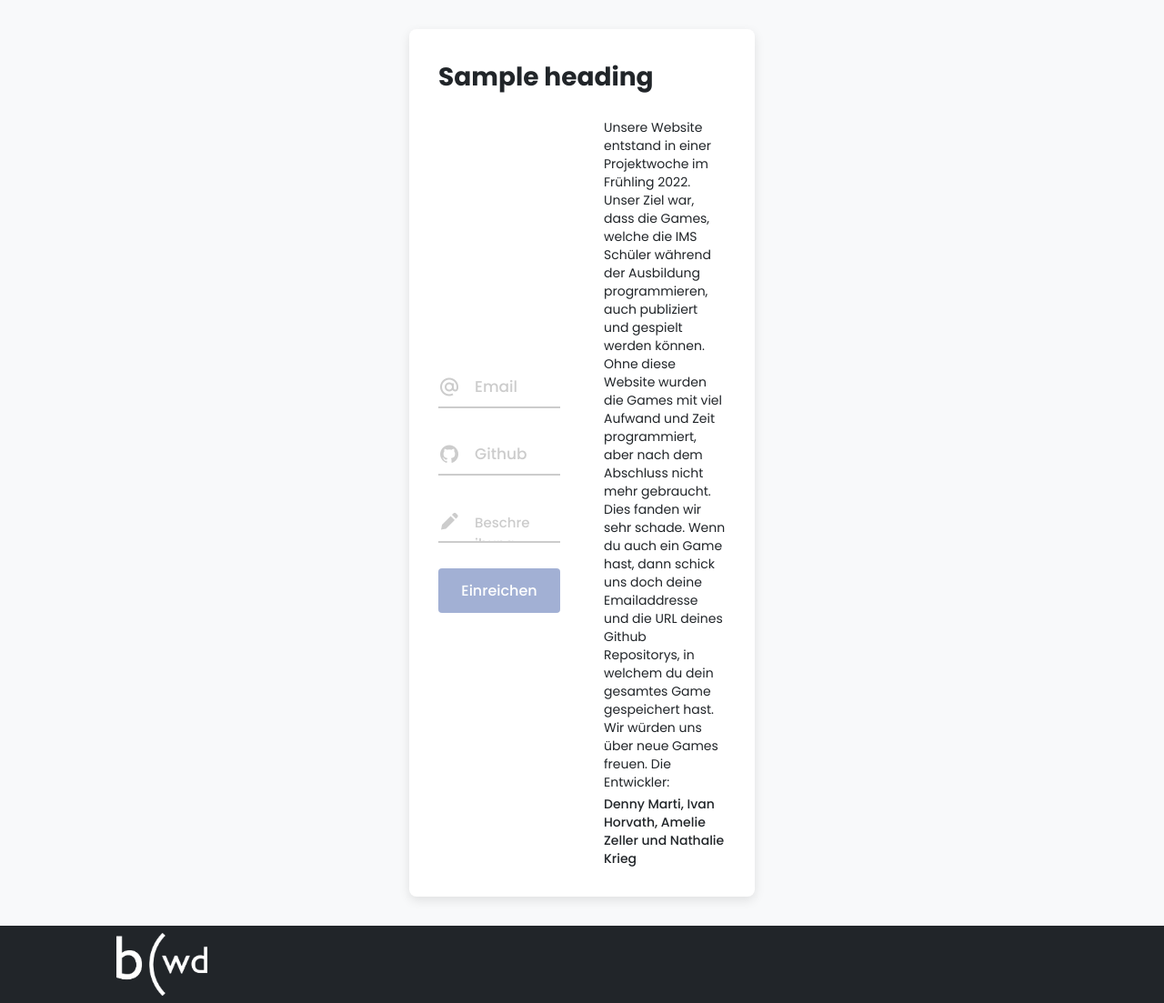
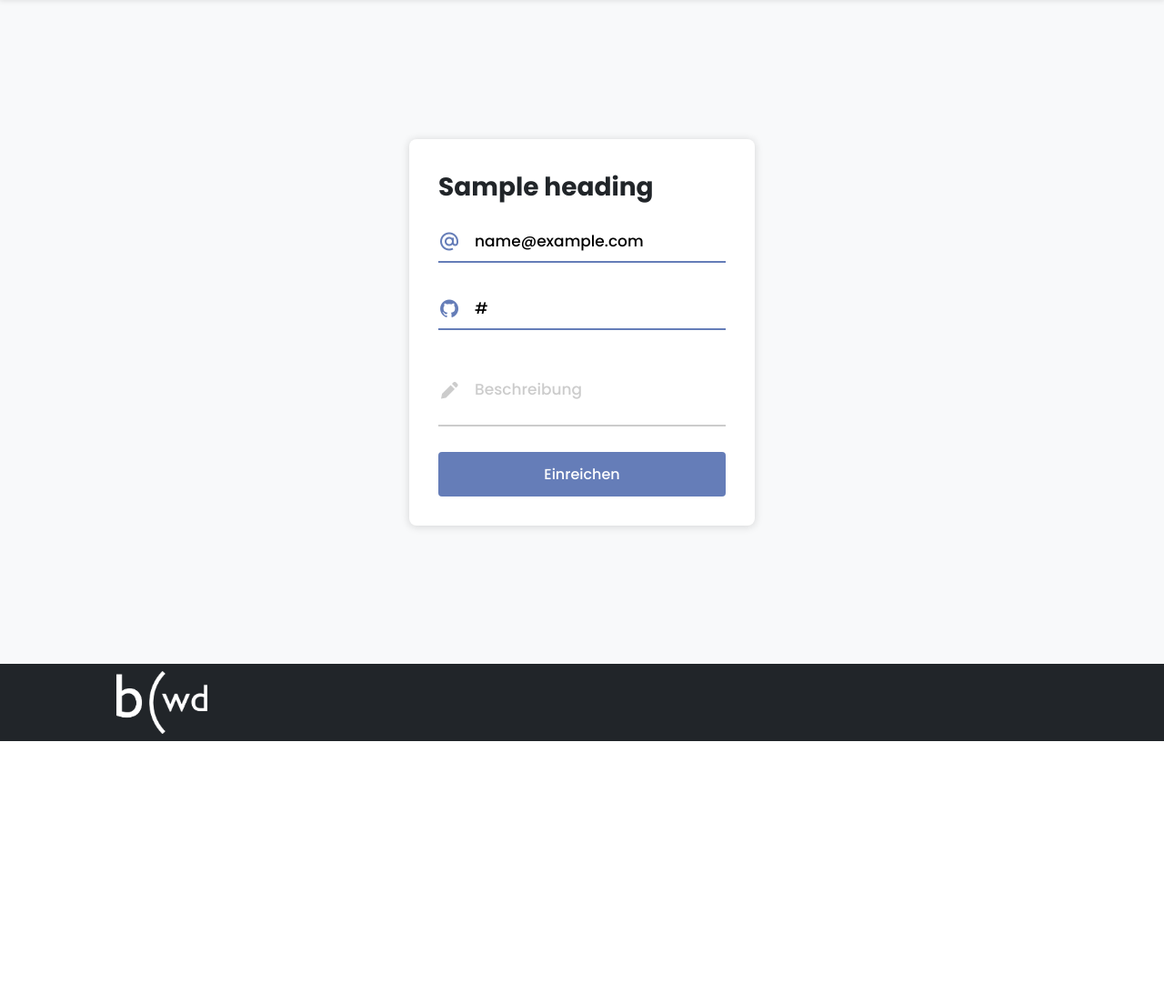
Before and after one commit to dennymarti/imsgames, a PHP site: template templates/game/request.php in a window 1280 px wide. Shown: the part 70-1173 px from the top of the page at 91% size. After the commit the page ends 885 px from the top, so only its background shows below. Run offline with PHP 8.4, Linux system fonts and the light colour scheme; the template is opened without the code that fills it: most values are stand-ins (such as "Sample title", 1, 10 or a date in 2020); some libraries are stand-ins or nearby versions.

Commit message:
Updated Request page & optimized css

```diff
--- a/public/css/card.css
+++ b/public/css/card.css
@@ -1,7 +1,7 @@
 .card {
     background-color: white;
     border-radius: 8px;
-    box-shadow: 0 4px 4px rgba(0, 0, 0, 0.05);
+    box-shadow: 0 1px 8px 1px rgba(0, 0, 0, 0.125);
     max-height: 320px;
     height: fit-content;
     padding: 0.75rem 1rem;
--- /dev/null
+++ b/public/css/form.css
@@ -0,0 +1,134 @@
+.form {
+    background-color: white;
+    box-shadow: 0 1px 8px 1px rgba(0, 0, 0, 0.125);
+    border-radius: 8px;
+    padding: 2rem;
+    max-width: 380px;
+    width: 100%;
+}
+.form-author {
+    font-size: 14px;
+    font-weight: 500;
+    margin-top: 4px;
+}
+.form-description {
+    font-size: 14px;
+    margin: 8px 0 0;
+}
+.form-content {
+    display: flex;
+    align-items: center;
+    flex-direction: row;
+    gap: 3rem;
+}
+.form-heading {
+    margin-bottom: 1rem;
+}
+.form-inputs {
+    flex: 50%;
+    max-width: 380px;
+}
+.form-info {
+    flex: 50%;
+    line-height: 20px;
+    max-width: 380px;
+}
+.form-title {
+    font-size: 28px;
+}
+.form-field {
+    display: flex;
+    align-items: center;
+    margin-bottom: 1.75rem;
+    position: relative;
+    transition: var(--transition);
+    -webkit-transition: var(--transition);
+    width: 100%;
+}
+.form-field.invalid {
+    padding-top: 1rem;
+}
+.form-field.valid > .bxc {
+    opacity: 1;
+}
+.form-field.invalid > .bxw {
+    opacity: 1;
+}
+.form-field.valid > .bxp {
+    right: 1.5rem;
+}
+.form-field.invalid > .tooltip-box {
+    opacity: 1;
+}
+.form-field.invalid > .bxp {
+    right: 1.5rem;
+}
+.form-input {
+    border: none;
+    border-radius: 0;
+    -webkit-border-radius: 0;
+    border-bottom: 2px solid #ccc;
+    outline: none;
+    position: relative;
+    height: 46px;
+    font-size: 17px;
+    font-weight: 500;
+    padding: 0 2rem 0 2.5rem;
+    transition: var(--transition);
+    -webkit-transition: var(--transition);
+    width: 100%;
+}
+.form-input::placeholder {
+    color: #ccc;
+}
+.form-input:is(:focus, :valid) {
+    border-bottom: 2px solid var(--blue);
+}
+.form-input:is(:focus, :valid) ~ .bxd {
+    color: var(--blue);
+}
+.form-input:is(:focus, :valid) ~ .bxp {
+    color: var(--blue);
+}
+.form-text {
+    font-size: 16px;
+    font-weight: 500;
+    margin-bottom: 1.25rem;
+    position: relative;
+    text-align: center;
+}
+.form-textarea {
+    height: auto;
+    overflow-y: auto;
+    padding-top: 24px;
+}
+.form-textarea::placeholder {
+    font-size: 17px;
+}
+.form-textarea::-webkit-scrollbar {
+    display: none;
+}
+.form-wrapper {
+    display: flex;
+    align-items: center;
+    justify-content: center;
+    gap: 1rem;
+    min-height: var(--min-height);
+    height: fit-content;
+    padding: 2rem 0;
+    width: 100%;
+}
+.form-submit {
+    background-color: var(--blue);
+    border: none;
+    border-radius: 4px;
+    cursor: pointer;
+    color: white;
+    font-size: 1rem;
+    font-weight: 500;
+    padding: 0.75rem 0;
+    width: 100%;
+}
+.form-submit:disabled {
+    opacity: 0.6;
+}
--- a/public/css/style.css
+++ b/public/css/style.css
@@ -1,6 +1,7 @@
 @import url("https://fonts.googleapis.com/css2?family=Poppins:wght@400;500;600;700;800&display=swap");
 @import "card.css";
 @import "comment.css";
+@import "form.css";
 @import "nav.css";
 @import "toast.css";
 
@@ -59,65 +60,6 @@ body {
     background-color: var(--light);
     color: #212529;
 }
-
-.bx {
-    font-size: 24px;
-    position: absolute;
-    transition: all 0.3s ease;
-}
-
-.bxf {
-    color: #ccc;
-    left: 0;
-    pointer-events: none;
-}
-
-.bx-vs {
-    color: lightgreen;
-    opacity: 0;
-    pointer-events: none;
-    right: 0;
-}
-
-.bx-vw {
-    color: red;
-    opacity: 0;
-    pointer-events: none;
-    right: 0;
-}
-
-.bx-cu {
-    font-size: 36px;
-    position: relative;
-    line-height: 38px;
-}
-
-.bxn {
-    position: relative;
-    font-size: 3rem;
-}
-
-.bxp {
-    display: block;
-    color: #ccc;
-    cursor: pointer;
-    pointer-events: auto;
-    padding: 4px;
-    right: 0;
-}
-
-.bxi {
-    color: white;
-    font-size: 28px;
-    position: relative;
-}
-
-.bx-error-circle {
-    align-self: center;
-    font-size: 24px;
-    position: relative;
-}
-
 .button {
     background-color: var(--blue);
     border-radius: 2rem;
@@ -127,6 +69,47 @@ body {
     padding: 0.5rem 1.5rem;
     position: relative;
     width: fit-content;
+}
+.bxf {
+    font-size: 24px;
+    pointer-events: none;
+    position: absolute;
+    transition: all 0.3s ease;
+}
+.bxd {
+    color: #ccc;
+    left: 0;
+}
+.bxc {
+    color: lightgreen;
+    opacity: 0;
+    right: 0;
+}
+.bxi {
+    align-self: center;
+    font-size: 20px;
+}
+.bxw {
+    color: red;
+    opacity: 0;
+    right: 0;
+}
+.bxu {
+    font-size: 36px;
+    position: relative;
+    line-height: 38px;
+}
+.bxn {
+    position: relative;
+    font-size: 24px;
+}
+.bxp {
+    display: block;
+    color: #ccc;
+    cursor: pointer;
+    pointer-events: auto;
+    padding: 4px;
+    right: 0;
 }
 
 .container {
@@ -202,164 +185,10 @@ body {
 
 .header {
     background-color: white;
+    box-shadow: 0 0 6px 1px rgba(0, 0, 0, 0.1);
     position: fixed;
     width: 100%;
     z-index: 100;
-}
-
-.form {
-    background-color: white;
-    box-shadow: 0 4px 12px rgba(0, 0, 0, 0.1);
-    border-radius: 8px;
-    padding: 2rem;
-    max-width: 380px;
-    width: 100%;
-}
-
-.form-author {
-    font-size: 14px;
-    font-weight: 500;
-    margin-top: 4px;
-}
-
-.form-description {
-    font-size: 14px;
-    margin: 8px 0 0;
-}
-
-.form-content {
-    display: flex;
-    align-items: center;
-    flex-direction: row;
-    gap: 3rem;
-}
-
-.form-heading {
-    margin-bottom: 1rem;
-}
-
-.form-inputs {
-    flex: 50%;
-    max-width: 380px;
-}
-
-.form-info {
-    flex: 50%;
-    line-height: 20px;
-    max-width: 380px;
-}
-
-.form-title {
-    font-size: 28px;
-}
-
-.form-field {
-    display: flex;
-    align-items: center;
-    margin-bottom: 1.75rem;
-    position: relative;
-    transition: var(--transition);
-    -webkit-transition: var(--transition);
-    width: 100%;
-}
-
-.form-field.invalid {
-    padding-top: 1rem;
-}
-
-.form-field.valid > .bx-check-circle {
-    opacity: 1 !important;
-}
-
-.form-field.invalid > .bx-x-circle {
-    opacity: 1 !important;
-}
-
-.form-field.valid > .bxp {
-    right: 1.5rem;
-}
-
-.form-field.invalid > .tooltip-box {
-    opacity: 1;
-}
-
-.form-field.invalid > .bxp {
-    right: 1.5rem;
-}
-
-.form-input {
-    border: none;
-    border-radius: 0;
-    -webkit-border-radius: 0;
-    border-bottom: 2px solid #ccc;
-    outline: none;
-    position: relative;
-    height: 46px;
-    font-size: 17px;
-    font-weight: 500;
-    padding: 0 2rem 0 2.5rem;
-    transition: var(--transition);
-    -webkit-transition: var(--transition);
-    width: 100%;
-}
-
-.form-input::placeholder {
-    color: #ccc;
-}
-
-.form-input:is(:focus, :valid) {
-    border-bottom: 2px solid var(--blue);
-}
-
-.form-input:is(:focus, :valid) ~ .bxf {
-    color: var(--blue);
-}
-
-.form-input:is(:focus, :valid) ~ .bxp{
-    color: var(--blue);
-}
-
-.form-text {
-    font-size: 16px;
-    font-weight: 500;
-    margin-bottom: 1.25rem;
-    position: relative;
-    text-align: center;
-}
-
-.form-textarea {
-    padding-top: 12px;
-}
-
-.form-textarea::placeholder {
-    font-size: 15px;
-}
-
-.form-wrapper {
-    display: flex;
-    align-items: center;
-    justify-content: center;
-    gap: 1rem;
-    min-height: var(--min-height);
-    height: fit-content;
-    padding: 2rem 0;
-    width: 100%;
-}
-
-.form-submit {
-    background-color: var(--blue);
-    border: none;
-    border-radius: 4px;
-    cursor: pointer;
-    color: white;
-    font-size: 1rem;
-    font-weight: 500;
-    padding: 0.75rem 0;
-    width: 100%;
-}
-
-.form-submit:disabled {
-    opacity: 0.6;
 }
 
 .link {
@@ -399,7 +228,7 @@ body {
     opacity: 0;
     padding: 2px 4px;
     position: absolute;
-    top: 0;
+    top: -4px;
     transition: var(--transition);
     width: fit-content;
 }
@@ -409,7 +238,7 @@ body {
     content: '';
     height: 8px;
     position: absolute;
-    left: 2rem;
+    left: 2.5rem;
     bottom: -4px;
     transform: rotate(45deg);
     width: 8px;
--- a/public/js/function.js
+++ b/public/js/function.js
@@ -3,10 +3,10 @@ function visualizePassword(event) {
     const input = bx.parentElement.querySelector('.form-input');
     if (input.type === 'password') {
         input.type = 'text';
-        bx.classList = 'bx bx-show bxp';
+        bx.classList = 'bx bx-show bxf bxp';
     } else if (input.type === 'text') {
         input.type = 'password';
-        bx.classList = 'bx bx-hide bxp';
+        bx.classList = 'bx bx-hide bxf bxp';
     }
 }
 
--- a/public/js/validator.js
+++ b/public/js/validator.js
@@ -93,9 +93,6 @@ function validateDescription(event) {
     if (value.length < 1) {
         message = 'Beschreibung darf nicht leer sein.';
         setInvalid(control, message);
-    } else if (value.length < 10) {
-        message = 'Beschreibung muss min. 20 Buchstaben beinhalten';
-        setInvalid(control, message);
     } else {
         setValid(control);
     }
--- a/templates/game/request.php
+++ b/templates/game/request.php
@@ -1,16 +1,23 @@
 <div class="form-wrapper">
-    <form action="/request/create" method="post" class="form request-form">
+    <form action="/request/create/" method="post" class="form request-form">
         <div class="form-heading">
             <h2 class="form-title"><?= $heading ?></h2>
         </div>
 
         <div class="form-content">
             <div class="form-inputs">
+                <?php
+                if (isset($error)) {
+                    echo "
+<div class='error-box'>
+    <i class='bx bx-error-circle bxi'></i>
+    <p class='error-message'>$error</p>
+</div>";
+                }
+                ?>
                 <div class="form-field">
-                    <input class="form-input" type="text" name="email" placeholder="Email" onkeyup="validateEmail(event)" onfocusout="validateEmail(event)" required>
-                    <i class="bx bx-at bxf"></i>
-                    <i class="bx bx-x-circle bx-vw"></i>
-                    <i class="bx bx-check-circle bx-vs"></i>
+                    <input class="form-input" type="text" name="email" placeholder="Email" value="<?php if (isset($email)) { echo $email; } ?>" required>
+                    <i class="bx bx-at bxf bxd"></i>
 
                     <div class="tooltip-box">
                         <p class="tooltip-message"></p>
@@ -18,10 +25,8 @@
                 </div>
 
                 <div class="form-field">
-                    <input class="form-input" type="text" name="link" placeholder="Github Repository" onkeyup="validateLink(event)" onfocusout="validateLink(event)" required>
-                    <i class="bx bxl-github bxf"></i>
-                    <i class="bx bx-x-circle bx-vw"></i>
-                    <i class="bx bx-check-circle bx-vs"></i>
+                    <input class="form-input" type="text" name="link" placeholder="Github Repository" value="<?php if (isset($link)) { echo $link; } ?>" required>
+                    <i class="bx bxl-github bxf bxd"></i>
 
                     <div class="tooltip-box">
                         <p class="tooltip-message"></p>
@@ -29,31 +34,29 @@
                 </div>
 
                 <div class="form-field">
-                    <textarea class="form-input form-textarea" type="text" name="textarea"
-                  placeholder="Beschreibung" rows="1" onkeyup="validateDescription(event)" onfocusout="validateDescription(event)" required></textarea>
-                    <i class="bx bxs-pencil bxf"></i>
-                    <i class="bx bx-x-circle bx-vw"></i>
-                    <i class="bx bx-check-circle bx-vs"></i>
+                    <textarea class="form-input form-textarea" type="text" name="description"
+                  placeholder="Beschreibung" value="<?php if (isset($description)) { echo $description; } ?>" required></textarea>
+                    <i class="bx bxs-pencil bxf bxd"></i>
 
                     <div class="tooltip-box">
                         <p class="tooltip-message"></p>
                     </div>
                 </div>
 
-                <button class="form-submit" type="submit" name="send" disabled>Einreichen</button>
+                <button class="form-submit" type="submit" name="send">Einreichen</button>
             </div>
 
-            <div class="form-info">
-                <p class="form-description">
-                    Unsere Website entstand in einer Projektwoche im Frühling 2022. Unser Ziel war, dass die Games, welche die IMS Schüler während der Ausbildung programmieren, auch publiziert und
-                    gespielt werden können. Ohne diese Website wurden die Games mit viel Aufwand und Zeit programmiert, aber nach dem Abschluss nicht mehr gebraucht. Dies fanden wir sehr schade.
-                    Wenn du auch ein Game hast, dann schick uns doch deine Emailaddresse und die URL deines Github Repositorys, in welchem du dein gesamtes Game gespeichert hast. Wir würden uns
-                    über neue Games freuen. Die Entwickler:
-                </p>
-                <p class="form-author">
-                    Denny Marti, Ivan Horvath, Amelie Zeller und Nathalie Krieg
-                </p>
-            </div>
+<!--            <div class="form-info">-->
+<!--                <p class="form-description">-->
+<!--                    Unsere Website entstand in einer Projektwoche im Frühling 2022. Unser Ziel war, dass die Games, welche die IMS Schüler während der Ausbildung programmieren, auch publiziert und-->
+<!--                    gespielt werden können. Ohne diese Website wurden die Games mit viel Aufwand und Zeit programmiert, aber nach dem Abschluss nicht mehr gebraucht. Dies fanden wir sehr schade.-->
+<!--                    Wenn du auch ein Game hast, dann schick uns doch deine Emailaddresse und die URL deines Github Repositorys, in welchem du dein gesamtes Game gespeichert hast. Wir würden uns-->
+<!--                    über neue Games freuen. Die Entwickler:-->
+<!--                </p>-->
+<!--                <p class="form-author">-->
+<!--                    Denny Marti, Ivan Horvath, Amelie Zeller und Nathalie Krieg-->
+<!--                </p>-->
+<!--            </div>-->
         </div>
     </form>
 </div>
--- a/templates/game/selected.php
+++ b/templates/game/selected.php
@@ -31,7 +31,7 @@
             <?php foreach ($comments as $comment): ?>
                 <div class="comment-card">
                     <div class="comment-user">
-                        <i class="bx bxs-user-circle bx-cu"></i>
+                        <i class="bx bxs-user-circle bxu"></i>
                     </div>
                     <div class="comment-content">
                         <?php foreach($users as $user):?>
--- a/templates/header.php
+++ b/templates/header.php
@@ -36,7 +36,7 @@
             <?php endif; ?>
         </ul>
 
-        <i class="bx bxs-grid-alt nav-button" id="nav-button" onclick="toggleNavMenu();"></i>
+        <i class="bx bxs-grid-alt bxn nav-button" id="nav-button" onclick="toggleNavMenu();"></i>
     </nav>
     <?php
     if (isset($_SESSION['notification']) || isset($_SESSION['system'])) { ?>
@@ -47,7 +47,7 @@
                     $message = $_SESSION['notification'];
                     unset($_SESSION['notification']);
                 } else {
-                    echo "<h4 class='toast-title'>Authentifizierung</h4>";
+                    echo "<h4 class='toast-title'>imsgames</h4>";
                     $message = $_SESSION['system'];
                     unset($_SESSION['system']);
                 } ?>
```
Also changed, not shown: src/Controller/RequestController.php (+64 -9 lines), templates/authentication/login.php (+4 -4 lines), templates/user/signup.php (+11 -11 lines).
